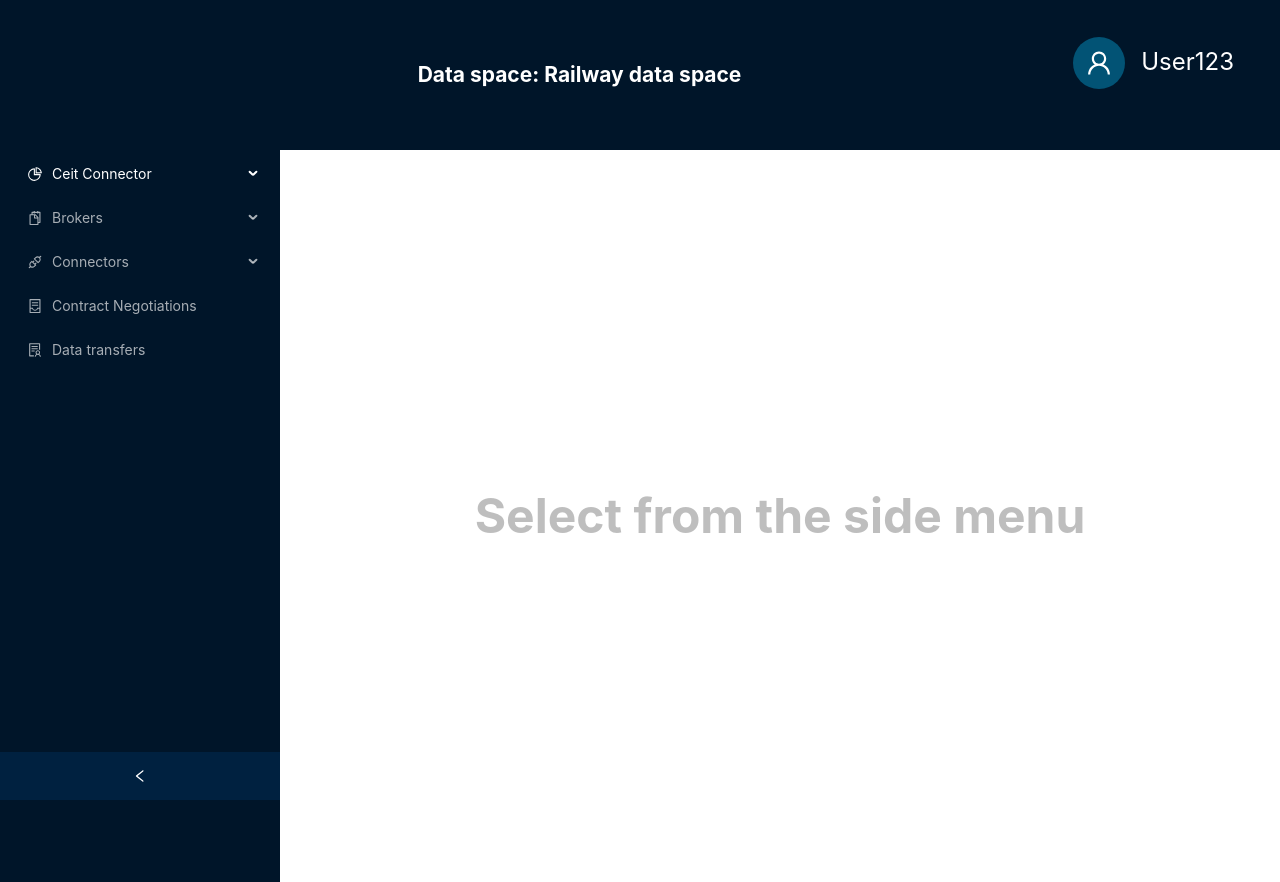
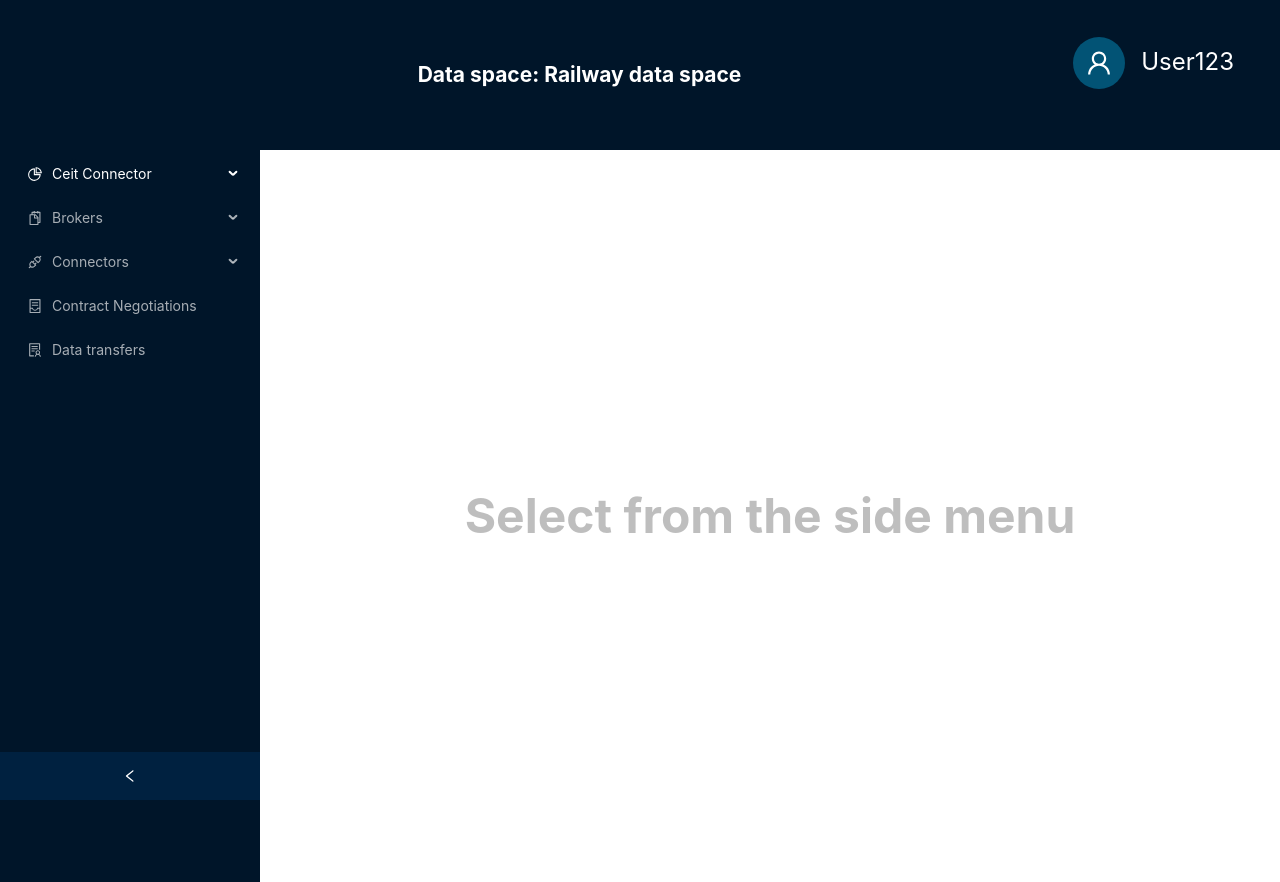
Before and after one commit to MariusGuceanu/FrontendProyect, a React (Vite) app: page /home in a window 1280 px wide. Built offline with nearby package versions, Linux system fonts and the light colour scheme; no server answers.

Commit message:
sider width

```diff
--- a/src/layouts/homeLayout.jsx
+++ b/src/layouts/homeLayout.jsx
@@ -64,7 +64,7 @@ const HomeLayout = () => {
               background: colorBgContainer,
               borderRadius: borderRadiusLG,
             }}>
-            <Sider width={280} collapsible collapsed={collapsed} onCollapse={(value) => setCollapsed(value)} style={{
+            <Sider width={260} collapsible collapsed={collapsed} onCollapse={(value) => setCollapsed(value)} style={{
               background: '#001529',
             }}>
               <Menu theme="dark" defaultSelectedKeys={['1']} mode="inline" items={SiderItems()} />
```
